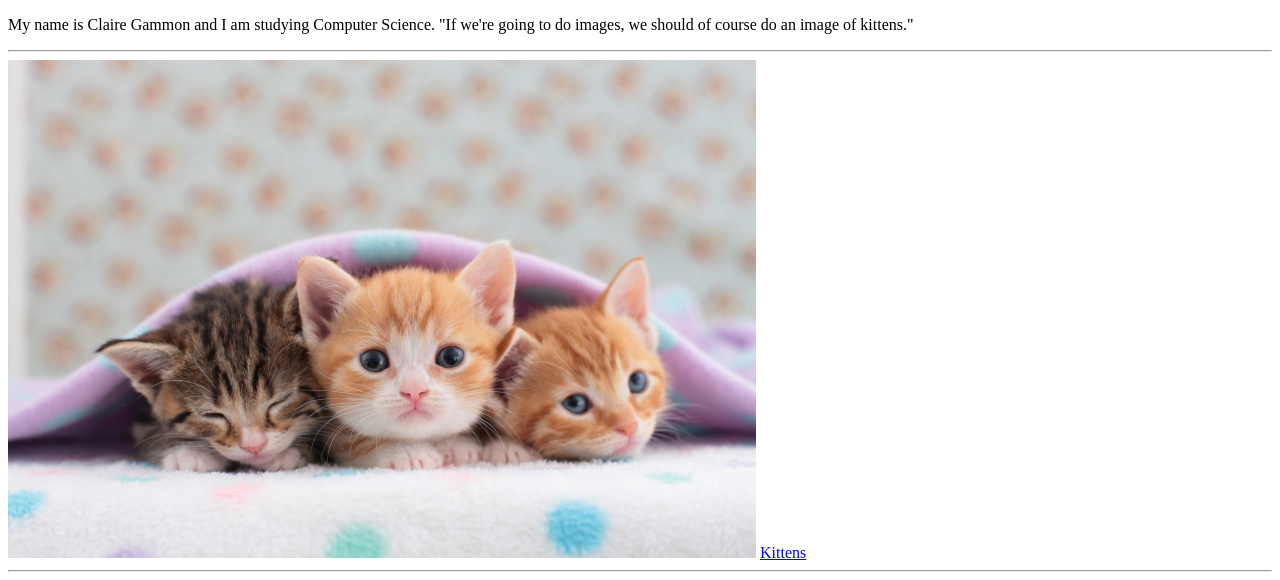
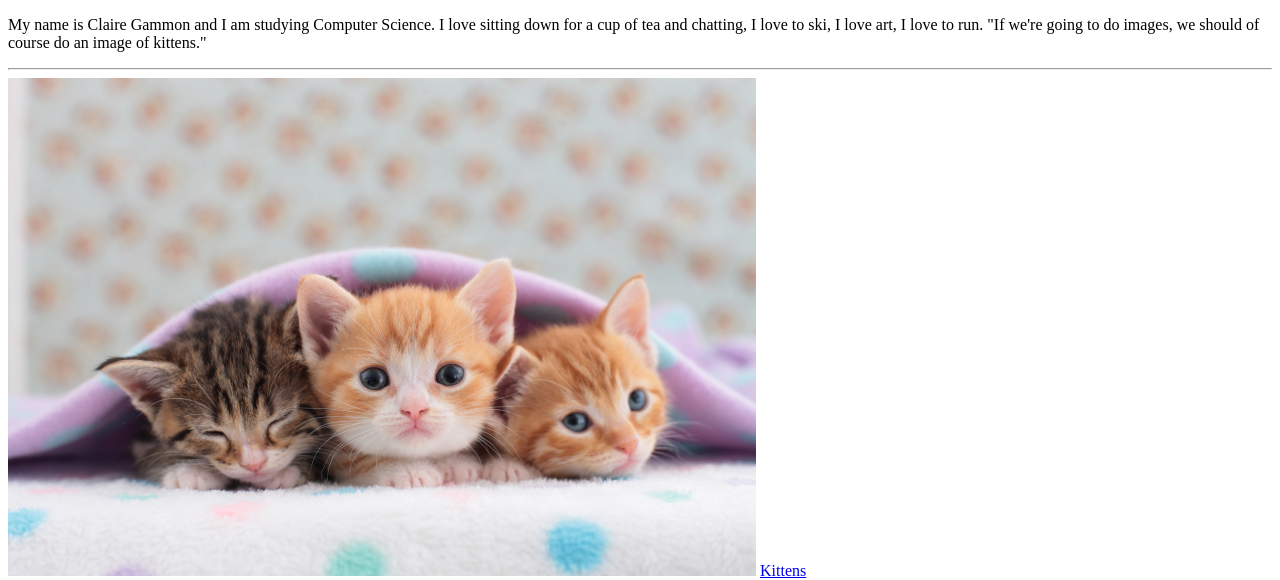
Before and after one commit to clairescout/portfolio, a plain HTML site: page index.html in a window 1280 px wide. Shown: the top 580 px of the page. Drawn offline with Linux system fonts and the light colour scheme.

Commit message:
Added more about me

```diff
--- a/index.html
+++ b/index.html
@@ -5,7 +5,7 @@
   </head>
 <body>
 
-  <p>My name is Claire Gammon and I am studying Computer Science.
+  <p>My name is Claire Gammon and I am studying Computer Science. I love sitting down for a cup of tea and chatting, I love to ski, I love art, I love to run.
   "If we're going to do images, we should of course do an image of kittens."</p>
     <hr>
     <img src="/187144066.jpg"/>
```
